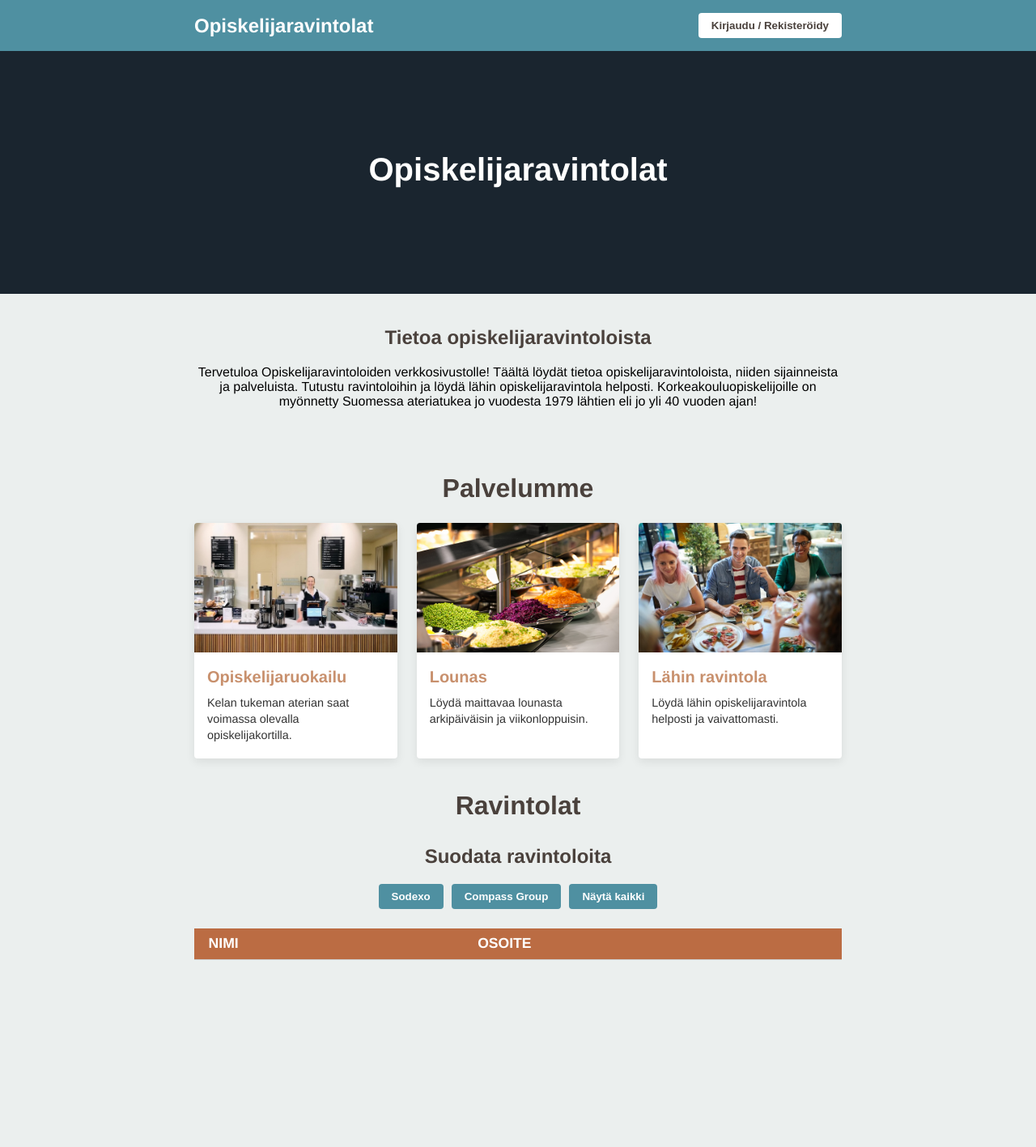
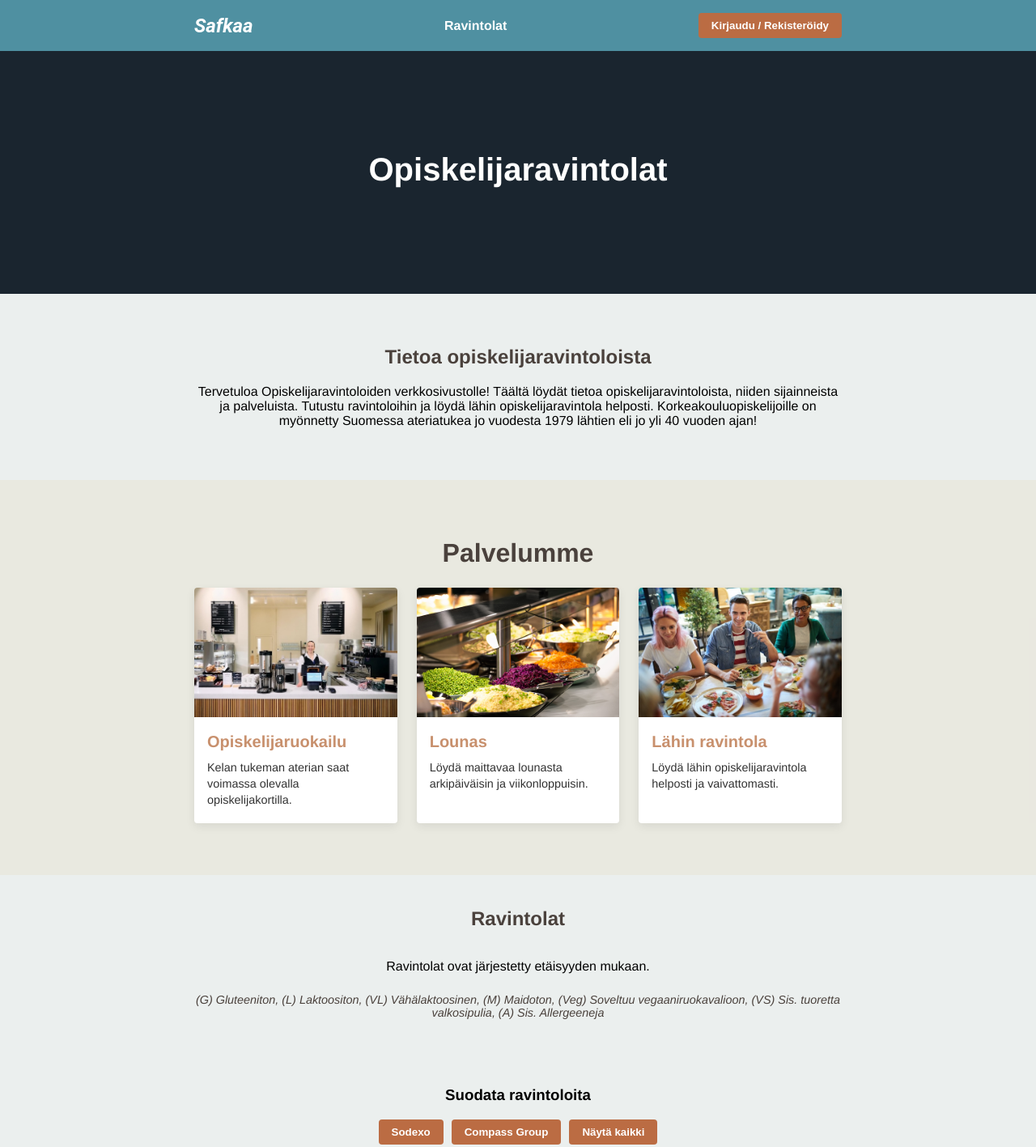
Before and after one commit to juusook/yksilotehtava_2026_ravintolat, a website: page index.html in a window 1280 px wide. Shown: the top 1417 px of the page at 81% size. Before the commit the page ends 1186 px from the top, so only its background shows below. Drawn offline with Linux system fonts and the light colour scheme.

Commit message:
feat: enhance layout and styling for improved user experience feat: improved nav features

```diff
--- a/index.html
+++ b/index.html
@@ -4,15 +4,19 @@
 <head>
   <meta charset="UTF-8">
   <meta name="viewport" content="width=device-width, initial-scale=1.0">
-  <title>Document</title>
+  <title>Safkaa</title>
   <link href="main.css" rel="stylesheet">
   <script src="build/main.js" type="module" defer></script>
 </head>
 
 <body>
-  <header>
+  <div class="top-wrapper">
+    <header id="header">
     <nav>
-    <div class="logo">Opiskelijaravintolat</div>
+      <div class="logo">
+        <a href="#">Safkaa</a>
+      </div>
+      <a href="#ravintolat">Ravintolat</a>
       <button id="login-btn" type="button">Kirjaudu / Rekisteröidy</button>
     </nav>
   </header>
@@ -32,6 +36,7 @@
   </section>
 
   <section id="palvelut">
+    <div class="container">
     <h2>Palvelumme</h2>
     <div class="card-container">
 
@@ -60,14 +65,21 @@
       </div>
 
     </div>
+    </div>
   </section>
 
-  <h1>Ravintolat</h1>
-  <h2>Suodata ravintoloita</h2>
+    <section id="ravintolat">
+    <h2>Ravintolat</h2>
+    <p>Ravintolat ovat järjestetty etäisyyden mukaan.</p>
+    <p class="diets">(G) Gluteeniton, (L) Laktoositon, (VL) Vähälaktoosinen, (M) Maidoton, (Veg) Soveltuu vegaaniruokavalioon, (VS) Sis. tuoretta valkosipulia, (A) Sis. Allergeeneja</p>
+    <h3>Suodata ravintoloita</h3>
+    </section>
+
     <div id="napit">
       <button id="sodexo">Sodexo</button>
       <button id="compass">Compass Group</button>
       <button id="reset">Näytä kaikki</button>
+    </div>
   </div>
 
   <table>
--- a/main.css
+++ b/main.css
@@ -1,5 +1,9 @@
 *{
   box-sizing: border-box;
+}
+
+html {
+  scroll-behavior: smooth;
 }
 
  :root {
@@ -10,7 +14,8 @@
     --cyan: #4F90A1;
     --shade: #4A413C;
 
-    --border-radius-medium: 16px;
+    --border-radius-medium: 12px;
+    --border-radius-large: 18px;
  }
 
 body {
@@ -23,7 +28,14 @@ body {
   align-items: center;
 }
 
+.top-wrapper {
+  width: 100%;
+}
+
 header {
+  position: sticky;
+  top: 0;
+  z-index: 500;
   width: 100%;
   background-color: var(--cyan);
   color: white;
@@ -43,7 +55,15 @@ nav {
 }
 
 nav .logo {
+  font-family: Roboto, sans-serif;
   font-size: 1.5rem;
+  font-weight: bold;
+  font-style: italic;
+}
+
+a {
+  color: white;
+  text-decoration: none;
   font-weight: bold;
 }
 
@@ -51,7 +71,7 @@ nav .logo {
   width: 100%;
   min-height: 300px;
   background-color: #1a252f;
-  background-image: linear-gradient(135deg, rgba(26, 37, 47, 0.85)), url('/images/hero2.webp');
+  background-image: linear-gradient(135deg, rgba(26, 37, 47, 0.75)), url('/images/hero2.webp');
   background-size: cover;
   background-position: center;
   display: flex;
@@ -79,13 +99,13 @@ hero-section .hero-content {
 #info {
   width: 90%;
   max-width: 800px;
-  margin: 2rem auto;
+  margin: 4rem auto;
   text-align: center;
 }
 
 #login-btn {
-  background-color: white;
-  color: var(--shade);
+  background-color: var(--tile-orange);
+  color: white;
   border: none;
   padding: 0.5rem 1rem;
   border-radius: 4px;
@@ -95,12 +115,20 @@ hero-section .hero-content {
 
 #login-btn:hover {
   background-color: var(--ivory);
+  color: var(--shade);
 }
 
 #palvelut {
+  width: 100%;
+  background-color: rgba(227, 217, 191, 0.3);
+  padding: 4rem 0;
+  margin-bottom: 2rem;
+}
+
+#palvelut .container {
   width: 90%;
   max-width: 800px;
-  margin: 1.5rem auto 2rem auto;
+  margin: 0 auto;
   text-align: center;
 }
 
@@ -170,8 +198,27 @@ h1, h2 {
 
 #napit {
   display: flex;
+  justify-content: center;
   gap: 10px;
   margin-bottom: 1.5rem;
+}
+
+#ravintolat {
+  width: 90%;
+  max-width: 800px;
+  margin: 0 auto;
+  display: flex;
+  flex-direction: column;
+  align-items: center;
+  text-align: center;
+}
+
+#ravintolat p.diets {
+  margin: 0.5rem 0;
+  color: var(--shade);
+  font-size: 0.9rem;
+  font-style: italic;
+  margin-bottom: 4rem;
 }
 
 table {
@@ -185,7 +232,7 @@ table {
 }
 
 thead th{
-  background-color: var(--tile-orange);
+  background-color: var(--cyan);
   font-size: 1.1rem;
   color: white;
 }
@@ -219,10 +266,10 @@ td {
 }
 
 dialog {
-  position: relative;
+  position: fixed;
   padding: 1.5rem;
   border: 3px solid var(--beige);
-  border-radius: 18px;
+  border-radius: var(--border-radius-large);
   width: 100%;
   max-width: 600px;
   height: 85vh;
@@ -252,13 +299,14 @@ dialog p {
 
 
 button {
-  background-color: var(--cyan);
+  background-color: var(--tile-orange);
   color: white;
   border: none;
   padding: 0.5rem 1rem;
   border-radius: 4px;
   cursor: pointer;
   font-weight: bold;
+  transition: background-color 0.2s ease-in;
 }
 
 button:hover {
@@ -304,7 +352,7 @@ button:hover {
   padding: 0.2em 0.6em;
   font-size: 0.75rem;
   font-weight: 600;
-  border-radius: 12px;
+  border-radius: var(--border-radius-medium);
   margin-left: 8px;
   vertical-align: middle;
 }
@@ -325,10 +373,10 @@ button:hover {
 
 /* Lähin ravintola */
 .badge.nearest {
-  background-color: var(--tile-orange);
+  background-color: var(--clay);
   color: white;
   padding: 0.2em 0.6em;
-  border-radius: 12px;
+  border-radius: var(--border-radius-medium);
   font-size: 0.8rem;
   font-weight: bold;
 }
```
Lines whose indentation alone changed are shown as unchanged.
